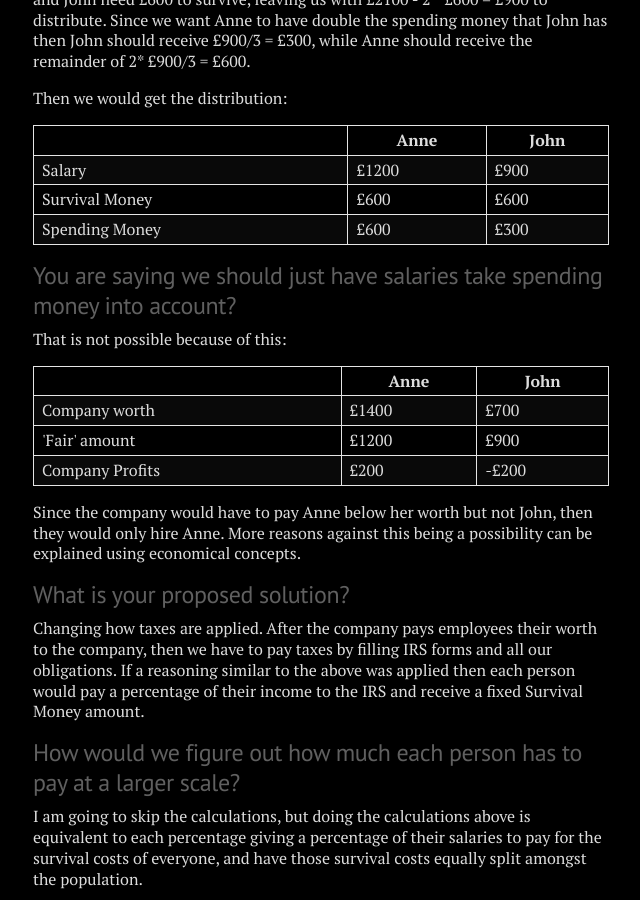
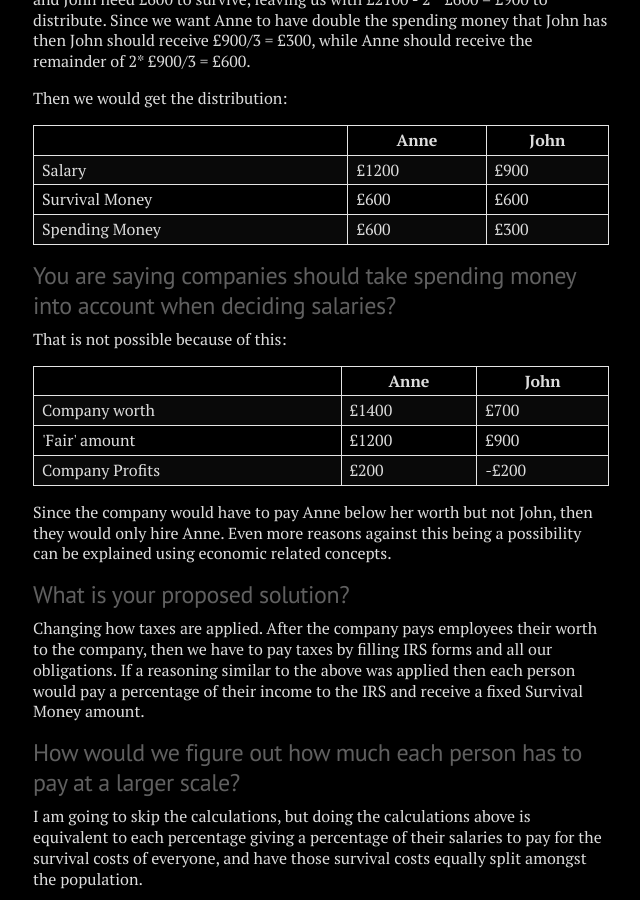
Before and after one commit to migueltorrescosta/migueltorrescosta.github.io, a Jekyll site: the page built from _posts/2018-01-04-Welfare-Distribution.md, in a window 1280 px wide and 900 px high, scrolled down 861 px. Shown: the whole window, without its empty margins (319-959 px from the left). Built offline with Jekyll 4.4.1, drawn with Linux system fonts in a browser that asks for light colours; comment, search, counter and statistics services are not loaded.

Commit message:
Rephrasing

```diff
--- a/_posts/2018-01-04-Welfare-Distribution.md
+++ b/_posts/2018-01-04-Welfare-Distribution.md
@@ -75,7 +75,7 @@ Then we would get the distribution:
   </tbody>
 </table>
 
-## You are saying we should just have salaries take spending money into account?
+## You are saying companies should take spending money into account when deciding salaries?
 
 That is not possible because of this:
 
@@ -106,7 +106,7 @@ That is not possible because of this:
   </tbody>
 </table>
 
-Since the company would have to pay Anne below her worth but not John, then they would only hire Anne. More reasons against this being a possibility can be explained using economical concepts.
+Since the company would have to pay Anne below her worth but not John, then they would only hire Anne. Even more reasons against this being a possibility can be explained using economic related concepts.
 
 ## What is your proposed solution?
 
```
